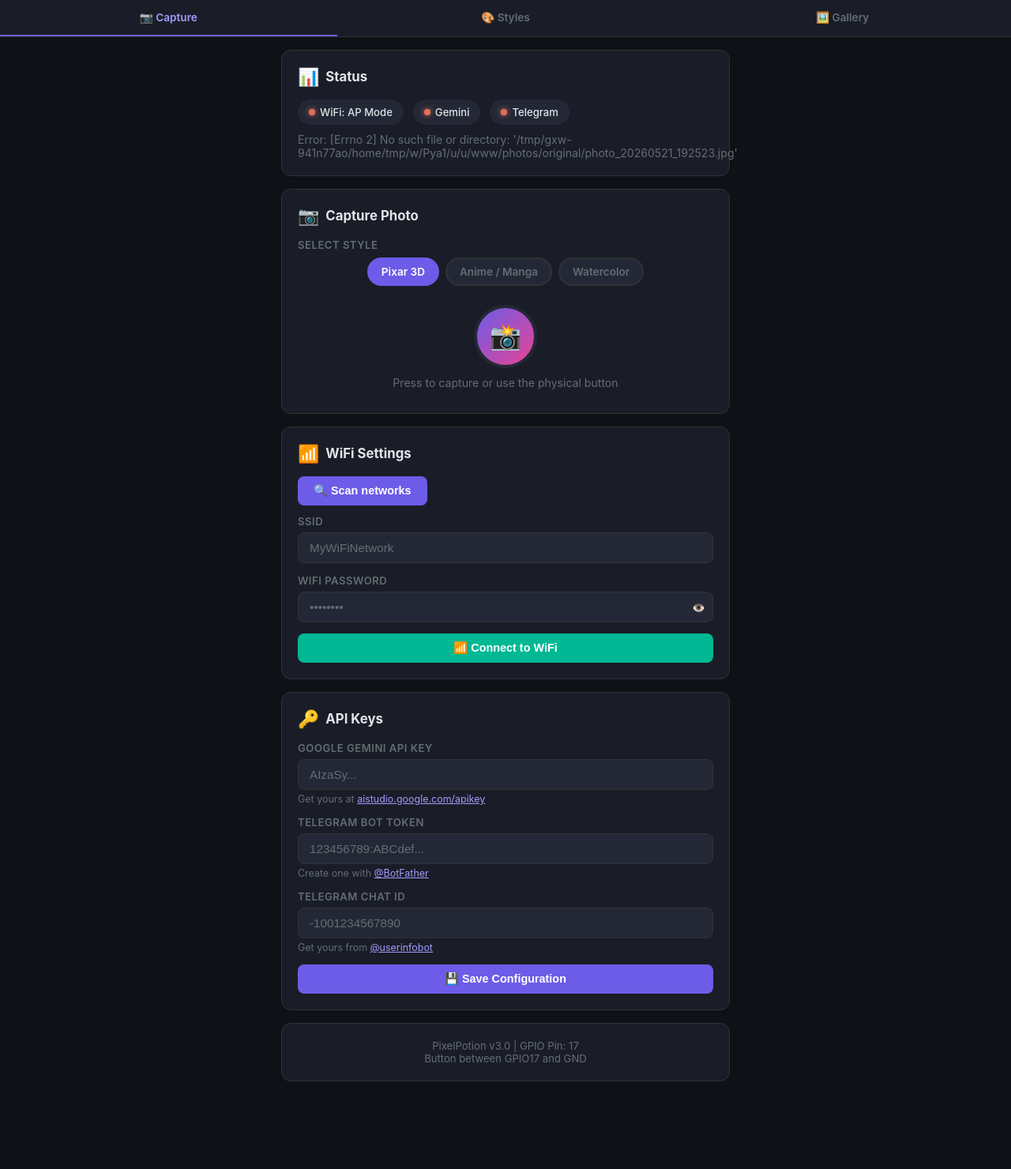
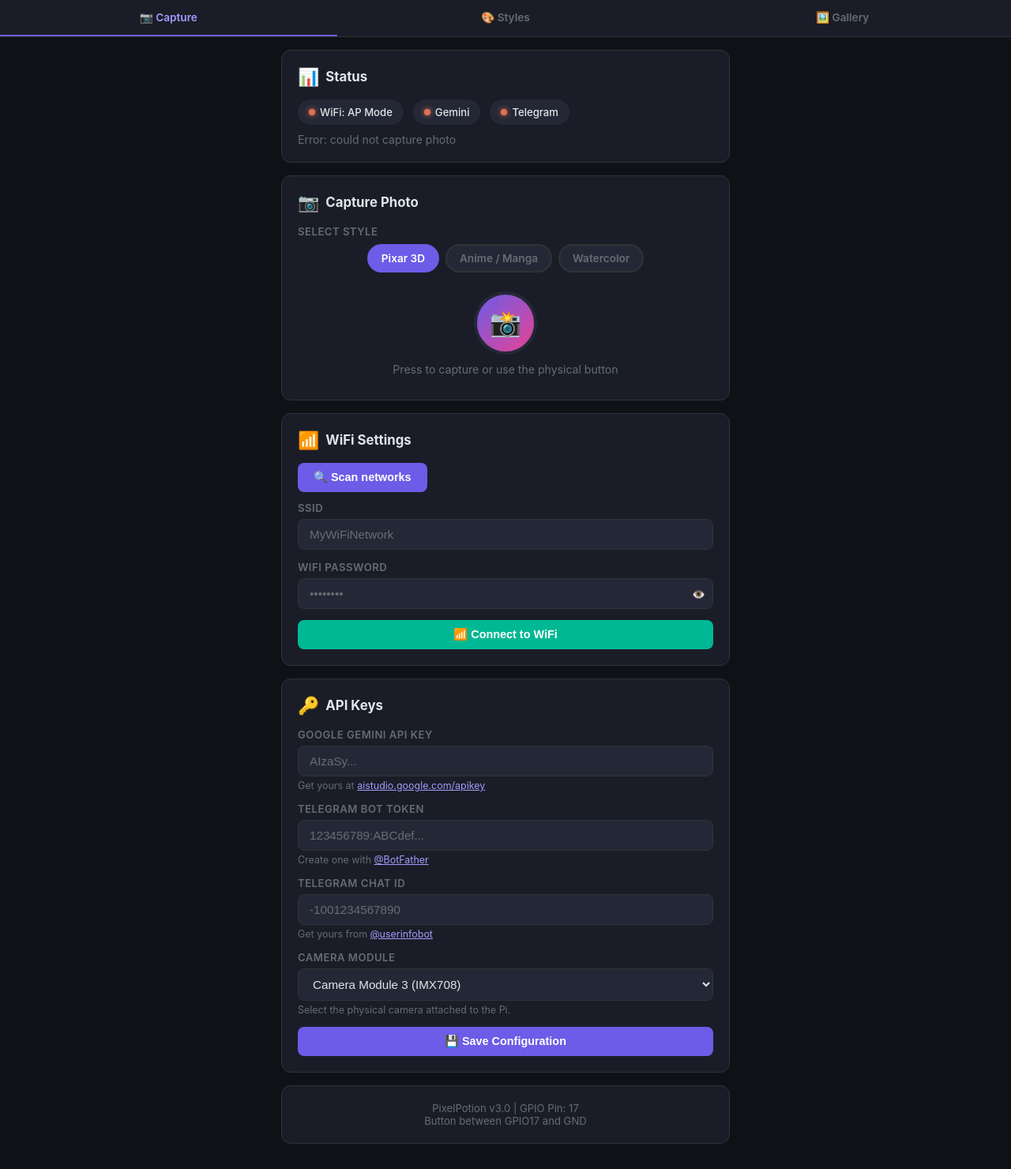
Before and after one commit to nikolmedo/PixelPotion, a Flask app: page / in a window 1280 px wide. Shown: the part 92-1572 px from the top of the page at 79% size. Before the commit the page ends 1461 px from the top, so only its background shows below. Run offline with Flask 3, Linux system fonts and the light colour scheme; parts of the project's set-up code (start-up, migrations or seed data) failed here and were passed over.

Commit message:
Add camera module selection and auto-update script
Introduces camera module profiles, allowing specific controls to be applied based on the attached camera (e.g., correcting the reddish tint on IMX708 cameras with fixed AWB gains). Users can now select their camera module via the web interface.

Adds an `update.sh` script to enable easy, self-contained upgrades from GitHub releases. This ensures users can keep their PixelPotion installation up-to-date with minimal effort.

Also includes version tracking via a `VERSION` file and an initial check for camera availability before attempting a photo capture.

```diff
--- a/app.py
+++ b/app.py
@@ -172,11 +172,26 @@ def start_ap_mode():
 # ---------------------------------------------------------------------------
 camera_lock = threading.Lock()
 
+# Per-module capture controls. IMX708 (Arducam) needs fixed AWB gains to avoid
+# a reddish tint with the default libcamera tuning file; IMX219 (Module 2.1)
+# works correctly with the built-in auto white balance.
+CAMERA_PROFILES = {
+    "imx219": {"label": "Camera Module 2.1 (IMX219)", "controls": {}},
+    "imx708": {
+        "label": "Camera Module 3 (IMX708)",
+        "controls": {"AwbEnable": False, "ColourGains": (1.0, 2.5)},
+    },
+}
+
 
 def capture_photo() -> str | None:
     with camera_lock:
         try:
             from picamera2 import Picamera2
+            available = Picamera2.global_camera_info()
+            if not available:
+                log.error("Error capturing photo: no cameras detected")
+                return None
             ts = datetime.now().strftime("%Y%m%d_%H%M%S")
             filename = f"photo_{ts}.jpg"
             cam = Picamera2()
@@ -184,6 +199,10 @@ def capture_photo() -> str | None:
                 main={"size": tuple(config["camera_resolution"])}
             )
             cam.configure(cam_config)
+            module = config.get("camera_module", "imx708")
+            controls = CAMERA_PROFILES.get(module, {}).get("controls", {})
+            if controls:
+                cam.set_controls(controls)
             cam.start()
             time.sleep(2)
             filepath = str(PHOTOS_ORIGINAL / filename)
@@ -408,12 +427,14 @@ def gpio_button_listener():
 @app.route("/")
 def index():
     pending_photos = sorted(PHOTOS_PENDING.glob("*.jpg"), reverse=True)
+    camera_modules = [{"id": k, "label": v["label"]} for k, v in CAMERA_PROFILES.items()]
     return render_template(
         "index.html", config=config, status=status,
         wifi_connected=is_wifi_connected(),
         pending_count=len(list(pending_photos)),
         styles=config.get("styles", []),
         active_style_id=config.get("active_style_id", ""),
+        camera_modules=camera_modules,
     )
 
 
@@ -422,6 +443,9 @@ def save_config_route():
     config["gemini_api_key"] = request.form.get("gemini_api_key", "").strip()
     config["telegram_bot_token"] = request.form.get("telegram_bot_token", "").strip()
     config["telegram_chat_id"] = request.form.get("telegram_chat_id", "").strip()
+    module = request.form.get("camera_module", "").strip()
+    if module in CAMERA_PROFILES:
+        config["camera_module"] = module
     save_config(config)
     flash("Configuration saved.", "success")
     return redirect(url_for("index"))
--- a/default_config.json
+++ b/default_config.json
@@ -6,6 +6,7 @@
   "wifi_password": "",
   "wifi_connected": false,
   "gpio_pin": 17,
+  "camera_module": "imx708",
   "camera_resolution": [2592, 1944],
   "ap_ssid": "PixelPotion-Setup",
   "ap_password": "pixelpotion123",
--- a/templates/index.html
+++ b/templates/index.html
@@ -191,6 +191,15 @@
                     <input type="text" name="telegram_chat_id" value="{{ config.telegram_chat_id }}" placeholder="-1001234567890">
                     <p class="hint">Get yours from <a href="https://t.me/userinfobot" target="_blank">@userinfobot</a></p>
                 </div>
+                <div class="form-group">
+                    <label>Camera Module</label>
+                    <select name="camera_module">
+                        {% for m in camera_modules %}
+                        <option value="{{ m.id }}" {% if config.camera_module == m.id %}selected{% endif %}>{{ m.label }}</option>
+                        {% endfor %}
+                    </select>
+                    <p class="hint">Select the physical camera attached to the Pi.</p>
+                </div>
                 <button type="submit" class="btn btn-primary btn-block">💾 Save Configuration</button>
             </form>
         </div>
```
Also changed, not shown: 3 other files.
